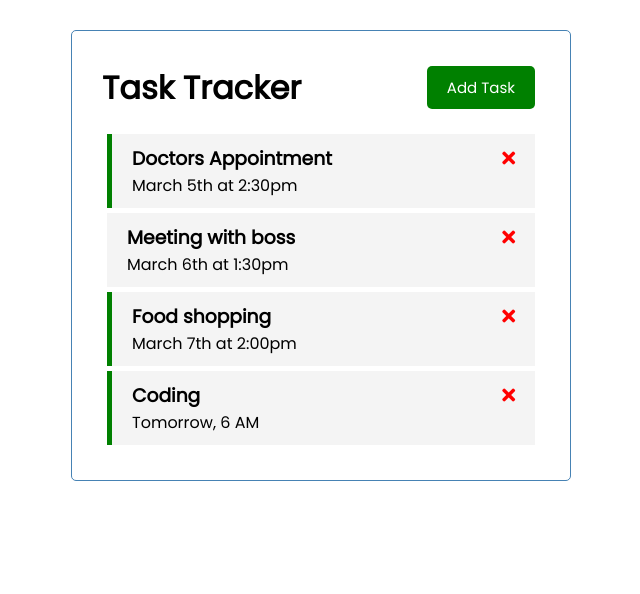
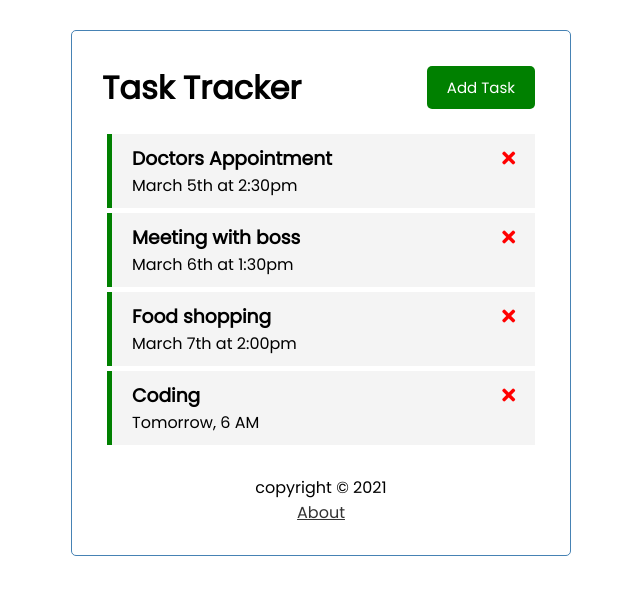
Before and after one commit to towsif031/vue-task-tracker, a Vue app: page / in a window 1280 px wide. Shown: the top 594 px of the page, without its empty margins (319-959 px from the left). Built offline with nearby package versions, Linux system fonts and the light colour scheme; data requests are answered from the project's data file.

Commit message:
implemented router.

```diff
--- a/db/db.json
+++ b/db/db.json
@@ -10,7 +10,7 @@
       "id": "2",
       "text": "Meeting with boss",
       "day": "March 6th at 1:30pm",
-      "reminder": false
+      "reminder": true
     },
     {
       "id": "3",
--- a/package.json
+++ b/package.json
@@ -10,7 +10,8 @@
 	"dependencies": {
 		"core-js": "^3.6.5",
 		"json-server": "^0.16.3",
-		"vue": "^3.0.0"
+		"vue": "^3.0.0",
+		"vue-router": "^4.0.11"
 	},
 	"devDependencies": {
 		"@vue/cli-plugin-babel": "~4.5.0",
--- a/src/App.vue
+++ b/src/App.vue
@@ -5,86 +5,23 @@
 			title="Task Tracker"
 			:showAddTask="showAddTask"
 		/>
-		<div v-if="showAddTask">
-			<AddTask @add-task="addTask" />
-		</div>
-		<Tasks
-			@toggle-reminder="toggleReminder"
-			@delete-task="deleteTask"
-			:tasks="tasks"
-		/>
+		<router-view :showAddTask="showAddTask" />
+		<Footer />
 	</div>
 </template>
 
 <script>
 import Header from './components/Header.vue';
-import Tasks from './components/Tasks.vue';
-import AddTask from './components/AddTask.vue';
+import Footer from './components/Footer.vue';
 
 export default {
 	name: 'App',
-	components: { Header, Tasks, AddTask },
+	components: { Header, Footer },
 	data() {
 		return {
 			tasks: [],
 			showAddTask: false
 		};
-	},
-	methods: {
-		async addTask(task) {
-			const res = await fetch('http://localhost:3000/tasks', {
-				method: 'POST',
-				headers: {
-					'Content-Type': 'application/json'
-				},
-				body: JSON.stringify(task)
-			});
-			const data = await res.json();
-
-			this.tasks = [...this.tasks, data];
-		},
-		async deleteTask(id) {
-			if (confirm('Are you sure?')) {
-				const res = await fetch(`http://localhost:3000/tasks/${id}`, {
-					method: 'DELETE'
-				});
-
-				res.status === 200
-					? (this.tasks = this.tasks.filter((task) => task.id !== id))
-					: alert('Error deleting task');
-			}
-		},
-		async toggleReminder(id) {
-			const taskToToggle = await this.fetchTask(id);
-			const updatedTask = {
-				...taskToToggle,
-				reminder: !taskToToggle.reminder
-			};
-			const res = await fetch(`http://localhost:3000/tasks/${id}`, {
-				method: 'PUT',
-				headers: {
-					'Content-type': 'application/json'
-				},
-				body: JSON.stringify(updatedTask)
-			});
-			const data = await res.json();
-			this.tasks = this.tasks.map((task) =>
-				task.id === id ? { ...task, reminder: data.reminder } : task
-			);
-		},
-		async fetchTasks() {
-			const res = await fetch('http://localhost:3000/tasks');
-			const data = await res.json();
-			return data;
-		},
-		async fetchTask(id) {
-			const res = await fetch(`http://localhost:3000/tasks/${id}`);
-			const data = await res.json();
-			return data;
-		}
-	},
-	async created() {
-		this.tasks = await this.fetchTasks();
 	}
 };
 </script>
--- /dev/null
+++ b/src/components/Footer.vue
@@ -0,0 +1,23 @@
+<template>
+	<footer>
+		<p>copyright &copy; 2021</p>
+		<router-link to="/about">About</router-link>
+	</footer>
+</template>
+
+<script>
+// export default {
+
+// }
+</script>
+
+<style scoped>
+a {
+	color: #333;
+}
+
+footer {
+	margin-top: 30px;
+	text-align: center;
+}
+</style>
--- a/src/main.js
+++ b/src/main.js
@@ -1,4 +1,7 @@
-import { createApp } from 'vue'
-import App from './App.vue'
+import { createApp } from 'vue';
+import App from './App.vue';
+import router from './router';
 
-createApp(App).mount('#app')
+createApp(App)
+	.use(router)
+	.mount('#app');
--- /dev/null
+++ b/src/router/index.js
@@ -0,0 +1,23 @@
+import { createRouter, createWebHistory } from 'vue-router';
+import Home from '../views/Home.vue';
+import About from '../views/About.vue';
+
+const routes = [
+	{
+		path: '/',
+		name: 'Home',
+		component: Home
+	},
+	{
+		path: '/about',
+		name: 'About',
+		component: About
+	}
+];
+
+const router = createRouter({
+	history: createWebHistory(process.env.BASE_URL),
+	routes
+});
+
+export default router;
--- /dev/null
+++ b/src/views/About.vue
@@ -0,0 +1,4 @@
+<template>
+	<h3>Version 1.0.0</h3>
+	<router-link to="/">Go Back</router-link>
+</template>
--- /dev/null
+++ b/src/views/Home.vue
@@ -0,0 +1,84 @@
+<template>
+	<div v-if="showAddTask">
+		<AddTask @add-task="addTask" />
+	</div>
+	<Tasks
+		@toggle-reminder="toggleReminder"
+		@delete-task="deleteTask"
+		:tasks="tasks"
+	/>
+</template>
+
+<script>
+import Tasks from '../components/Tasks.vue';
+import AddTask from '../components/AddTask.vue';
+
+export default {
+	name: 'App',
+	props: ['showAddTask'],
+	components: { Tasks, AddTask },
+	data() {
+		return {
+			tasks: []
+		};
+	},
+	methods: {
+		async addTask(task) {
+			const res = await fetch('http://localhost:3000/tasks', {
+				method: 'POST',
+				headers: {
+					'Content-Type': 'application/json'
+				},
+				body: JSON.stringify(task)
+			});
+			const data = await res.json();
+
+			this.tasks = [...this.tasks, data];
+		},
+		async deleteTask(id) {
+			if (confirm('Are you sure?')) {
+				const res = await fetch(`http://localhost:3000/tasks/${id}`, {
+					method: 'DELETE'
+				});
+
+				res.status === 200
+					? (this.tasks = this.tasks.filter((task) => task.id !== id))
+					: alert('Error deleting task');
+			}
+		},
+		async toggleReminder(id) {
+			const taskToToggle = await this.fetchTask(id);
+			const updatedTask = {
+				...taskToToggle,
+				reminder: !taskToToggle.reminder
+			};
+			const res = await fetch(`http://localhost:3000/tasks/${id}`, {
+				method: 'PUT',
+				headers: {
+					'Content-type': 'application/json'
+				},
+				body: JSON.stringify(updatedTask)
+			});
+			const data = await res.json();
+			this.tasks = this.tasks.map((task) =>
+				task.id === id ? { ...task, reminder: data.reminder } : task
+			);
+		},
+		async fetchTasks() {
+			const res = await fetch('http://localhost:3000/tasks');
+			const data = await res.json();
+			return data;
+		},
+		async fetchTask(id) {
+			const res = await fetch(`http://localhost:3000/tasks/${id}`);
+			const data = await res.json();
+			return data;
+		}
+	},
+	async created() {
+		this.tasks = await this.fetchTasks();
+	}
+};
+</script>
+
+<style></style>
```
Also changed, not shown: 1 other file (tests, documents, lock files or other folders).
